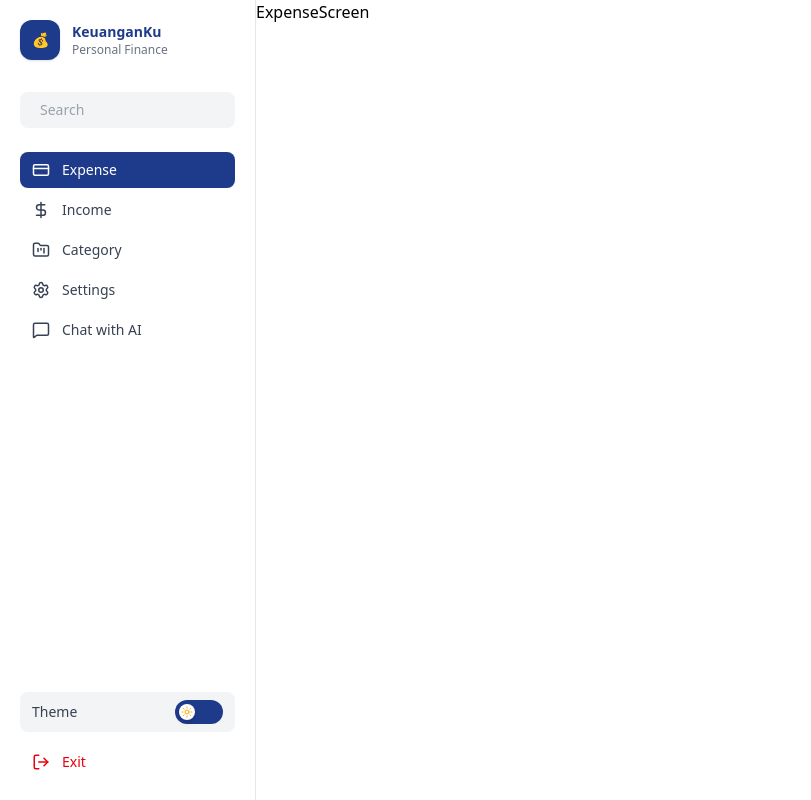
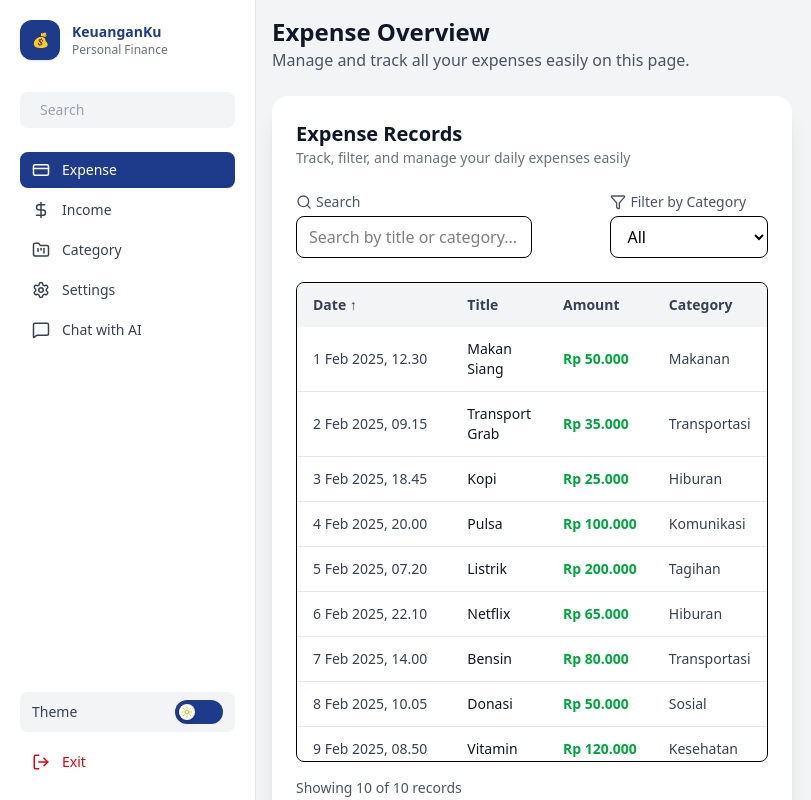
Before and after one commit to andrr64/keuanganku-with-ai, a React (Vite) app: page /expenses in a window 1280 px wide. Shown: the whole page, without its empty margins (0-811 px from the left). Built offline with nearby package versions, Linux system fonts and the light colour scheme.

Commit message:
feat: Add expense table with search, filter, and sorting - Implement ExpenseTable component with search, filter, sort, and dummy data - Refactor ExpenseScreen to include the table and enhance UI structure - Add dark mode styling and responsive design

```diff
--- a/src/screens/ExpenseScreen.tsx
+++ b/src/screens/ExpenseScreen.tsx
@@ -1,9 +1,21 @@
-import React from 'react'
+import ExpenseTable from "./components/ExpenseTable";
 
 function ExpenseScreen() {
   return (
-    <div>ExpenseScreen</div>
-  )
+    <main className="p-4 min-h-screen bg-gray-100 dark:bg-gray-800 transition-colors">
+      <header className="mb-6">
+        <h1 className="text-2xl font-bold text-gray-900 dark:text-gray-100">Expense Overview</h1>
+        <p className="text-gray-600 dark:text-gray-400">Manage and track all your expenses easily on this page.</p>
+      </header>
+      <div className="flex gap-4">
+        <div className="flex-1">
+          <ExpenseTable />
+        </div>
+        <div className="flex-1">
+        </div>
+      </div>
+    </main>
+  );
 }
 
-export default ExpenseScreen
+export default ExpenseScreen;
--- /dev/null
+++ b/src/screens/components/ExpenseTable.tsx
@@ -0,0 +1,161 @@
+import { useState, useMemo } from "react";
+import { Search, Filter } from "lucide-react";
+
+// Dummy data
+const dummyData = [
+    { tanggal: "2025-02-01T12:30:00Z", title: "Makan Siang", jumlah: 50000, kategori: { id: 1, name: "Makanan" } },
+    { tanggal: "2025-02-02T09:15:00Z", title: "Transport Grab", jumlah: 35000, kategori: { id: 2, name: "Transportasi" } },
+    { tanggal: "2025-02-03T18:45:00Z", title: "Kopi", jumlah: 25000, kategori: { id: 3, name: "Hiburan" } },
+    { tanggal: "2025-02-04T20:00:00Z", title: "Pulsa", jumlah: 100000, kategori: { id: 4, name: "Komunikasi" } },
+    { tanggal: "2025-02-05T07:20:00Z", title: "Listrik", jumlah: 200000, kategori: { id: 5, name: "Tagihan" } },
+    { tanggal: "2025-02-06T22:10:00Z", title: "Netflix", jumlah: 65000, kategori: { id: 3, name: "Hiburan" } },
+    { tanggal: "2025-02-07T14:00:00Z", title: "Bensin", jumlah: 80000, kategori: { id: 2, name: "Transportasi" } },
+    { tanggal: "2025-02-08T10:05:00Z", title: "Donasi", jumlah: 50000, kategori: { id: 6, name: "Sosial" } },
+    { tanggal: "2025-02-09T08:50:00Z", title: "Vitamin", jumlah: 120000, kategori: { id: 7, name: "Kesehatan" } },
+    { tanggal: "2025-02-10T16:40:00Z", title: "Snack", jumlah: 30000, kategori: { id: 1, name: "Makanan" } },
+];
+
+type SortKey = "tanggal" | "title" | "jumlah" | "kategori";
+
+export default function ExpenseTable() {
+    const [sortKey, setSortKey] = useState<SortKey>("tanggal");
+    const [sortOrder, setSortOrder] = useState<"asc" | "desc">("asc");
+    const [filterKategori, setFilterKategori] = useState("All");
+    const [search, setSearch] = useState("");
+
+    const categories = ["All", ...new Set(dummyData.map((d) => d.kategori.name))];
+
+    const filteredData = useMemo(() => {
+        let data = [...dummyData];
+
+        if (filterKategori !== "All") {
+            data = data.filter((item) => item.kategori.name === filterKategori);
+        }
+
+        if (search) {
+            data = data.filter(
+                (item) =>
+                    item.title.toLowerCase().includes(search.toLowerCase()) ||
+                    item.kategori.name.toLowerCase().includes(search.toLowerCase())
+            );
+        }
+
+        data.sort((a, b) => {
+            let x: any = a[sortKey];
+            let y: any = b[sortKey];
+
+            if (sortKey === "tanggal") {
+                x = new Date(a.tanggal).getTime();
+                y = new Date(b.tanggal).getTime();
+            } else if (sortKey === "kategori") {
+                x = a.kategori.name;
+                y = b.kategori.name;
+            }
+
+            if (x < y) return sortOrder === "asc" ? -1 : 1;
+            if (x > y) return sortOrder === "asc" ? 1 : -1;
+            return 0;
+        });
+
+        return data;
+    }, [sortKey, sortOrder, filterKategori, search]);
+
+    return (
+        <div className="max-w-full mx-auto bg-white dark:bg-gray-900 rounded-2xl shadow-xl p-6 transition-colors">
+            {/* Header */}
+            <header className="mb-6">
+                <h1 className="text-xl font-bold text-gray-900 dark:text-white">Expense Records</h1>
+                <p className="text-gray-500 dark:text-gray-400 text-sm">Track, filter, and manage your daily expenses easily</p>
+            </header>
+
+            {/* Controls */}
+            <div className="flex flex-col md:flex-row justify-between mb-6 gap-4">
+                {/* Search */}
+                <div className="flex flex-col w-full md:w-1/2">
+                    <label className="text-sm text-gray-600 dark:text-gray-300 mb-1 flex items-center gap-1">
+                        <Search className="w-4 h-4" /> Search
+                    </label>
+                    <input
+                        type="text"
+                        placeholder="Search by title or category..."
+                        value={search}
+                        onChange={(e) => setSearch(e.target.value)}
+                        className="w-full px-3 py-2 rounded-lg border dark:bg-gray-800 dark:border-gray-700 dark:text-white focus:ring-2 focus:ring-blue-500 focus:outline-none"
+                    />
+                </div>
+
+                {/* Filter */}
+                <div className="flex flex-col w-full md:w-1/3">
+                    <label className="text-sm text-gray-600 dark:text-gray-300 mb-1 flex items-center gap-1">
+                        <Filter className="w-4 h-4" /> Filter by Category
+                    </label>
+                    <select
+                        value={filterKategori}
+                        onChange={(e) => setFilterKategori(e.target.value)}
+                        className="w-full px-3 py-2 rounded-lg border dark:bg-gray-800 dark:border-gray-700 dark:text-white focus:ring-2 focus:ring-blue-500 focus:outline-none"
+                    >
+                        {categories.map((cat) => (
+                            <option key={cat}>{cat}</option>
+                        ))}
+                    </select>
+                </div>
+            </div>
+
+            {/* Table with fixed height */}
+            <div className="overflow-y-auto overflow-x-auto rounded-lg border dark:border-gray-700" style={{ height: "480px" }}>
+                <table className="min-w-full text-sm">
+                    <thead className="sticky top-0 z-10">
+                        <tr className="bg-gray-100 dark:bg-gray-800">
+                            {["tanggal", "title", "jumlah", "kategori"].map((key) => (
+                                <th
+                                    key={key}
+                                    onClick={() => {
+                                        if (sortKey === key) {
+                                            setSortOrder(sortOrder === "asc" ? "desc" : "asc");
+                                        } else {
+                                            setSortKey(key as SortKey);
+                                            setSortOrder("asc");
+                                        }
+                                    }}
+                                    className="px-4 py-3 text-left font-semibold text-gray-700 dark:text-gray-300 cursor-pointer select-none"
+                                >
+                                    {key === "tanggal"
+                                        ? "Date"
+                                        : key === "title"
+                                            ? "Title"
+                                            : key === "jumlah"
+                                                ? "Amount"
+                                                : "Category"}{" "}
+                                    {sortKey === key && (sortOrder === "asc" ? "↑" : "↓")}
+                                </th>
+                            ))}
+                        </tr>
+                    </thead>
+                    <tbody className="divide-y divide-gray-200 dark:divide-gray-700">
+                        {filteredData.map((item, index) => (
+                            <tr key={index} className="hover:bg-gray-50 dark:hover:bg-gray-800 transition-colors">
+                                <td className="px-4 py-3 text-gray-700 dark:text-gray-200 whitespace-nowrap">
+                                    {new Date(item.tanggal).toLocaleString("id-ID", {
+                                        dateStyle: "medium",
+                                        timeStyle: "short",
+                                    })}
+                                </td>
+                                <td className="px-4 py-3 text-gray-900 dark:text-gray-100 font-medium">{item.title}</td>
+                                <td className="px-4 py-3 font-semibold text-green-600 dark:text-green-400 whitespace-nowrap">
+                                    Rp {item.jumlah.toLocaleString("id-ID")}
+                                </td>
+                                <td className="px-4 py-3 text-gray-700 dark:text-gray-300">{item.kategori.name}</td>
+                            </tr>
+                        ))}
+                    </tbody>
+                </table>
+            </div>
+
+            {/* Footer Info */}
+            <div className="text-sm text-gray-600 dark:text-gray-400 mt-4">
+                Showing <span className="font-medium">{filteredData.length}</span> of{" "}
+                <span className="font-medium">{dummyData.length}</span> records
+            </div>
+        </div>
+    );
+}
```
